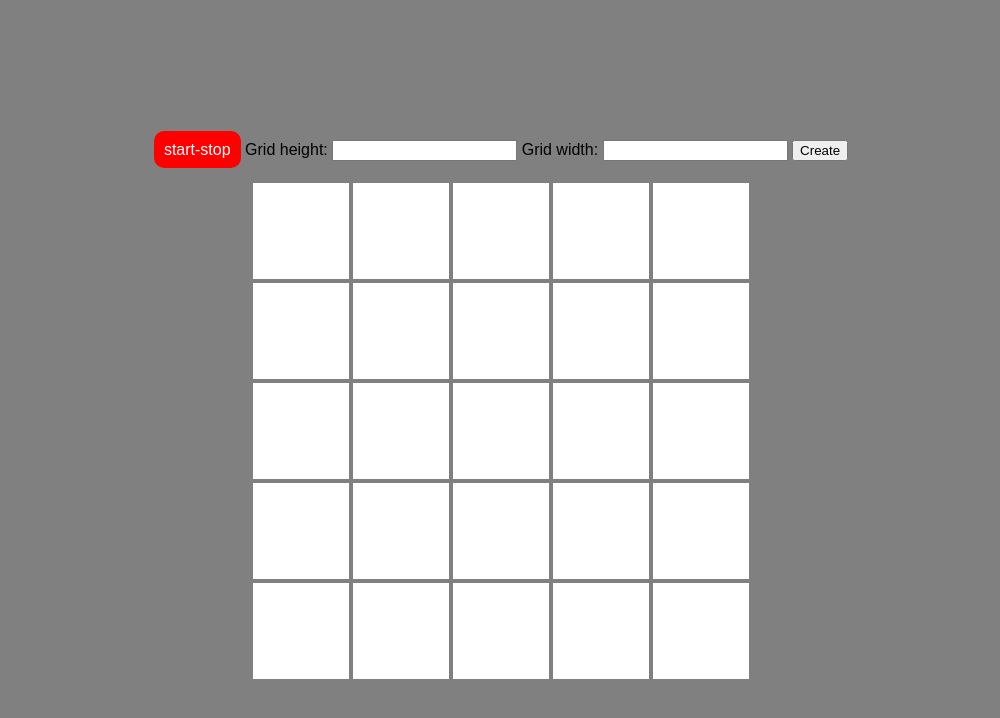
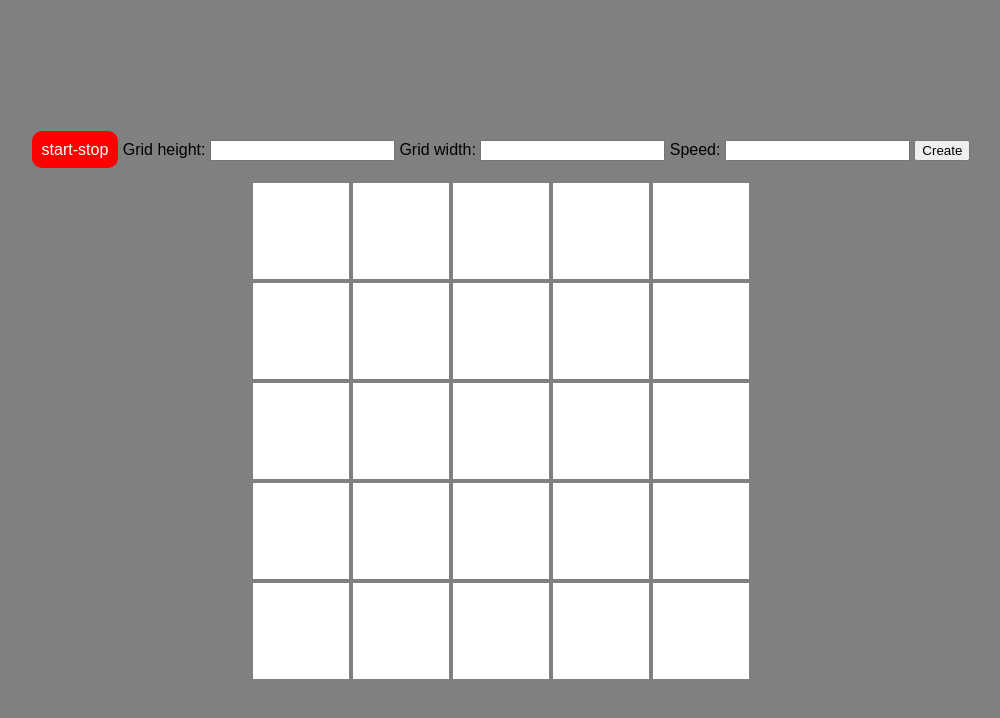
Before and after one commit to areketsuku/202207-w2chwe-alex-caldas, a website: page index.html in a window 1280 px wide. Shown: the whole page, without its empty margins (139-1139 px from the left). Drawn offline with nearby package versions, Linux system fonts and the light colour scheme; files that its build step writes are made by us from their sources.

Commit message:
feature: added speed control

```diff
--- a/index.html
+++ b/index.html
@@ -17,7 +17,9 @@
         <input type="number" id="height" />
         <label for="width">Grid width:</label>
         <input type="number" id="width" />
-        <input type="submit" value="Create" id="submit" />
+        <label for="speed">Speed: </label>
+        <input type="number" id="speed" />
+        <input type="submit" value="Create" id="submit" placeholder="1000" />
       </form>
     </header>
     <main></main>
--- a/js/Class/Grid.js
+++ b/js/Class/Grid.js
@@ -3,7 +3,7 @@ class Grid {
   gridHeight;
   gridWidth;
   interval;
-  speed = 1000;
+  speed = 10;
   paint = true;
 
   constructor(inputHeight, inputWidth) {
@@ -93,7 +93,6 @@ class Grid {
   startGame() {
     this.paint = false;
     this.interval = window.setInterval(() => {
-      console.log("tic-tac");
       this.checkForAliveCells();
     }, this.speed);
   }
--- a/js/index.js
+++ b/js/index.js
@@ -43,3 +43,9 @@
 document.getElementById("submit").addEventListener("click", () => {
   newGrid();
 });
+
+document.getElementById("speed").addEventListener("change", () => {
+  if (document.getElementById("start-stop").checked === false) {
+    ThisGrid.speed = document.getElementById("speed").value;
+  }
+});
--- a/sass/styles.scss
+++ b/sass/styles.scss
@@ -6,8 +6,8 @@ html {
   font-family: Arial, Helvetica, sans-serif;
 }
 body {
-  width: 100vw;
-  height: 100vh;
+  min-width: 100vw;
+  min-height: 100vh;
   background-color: grey;
   display: flex;
   flex-direction: column;
```
